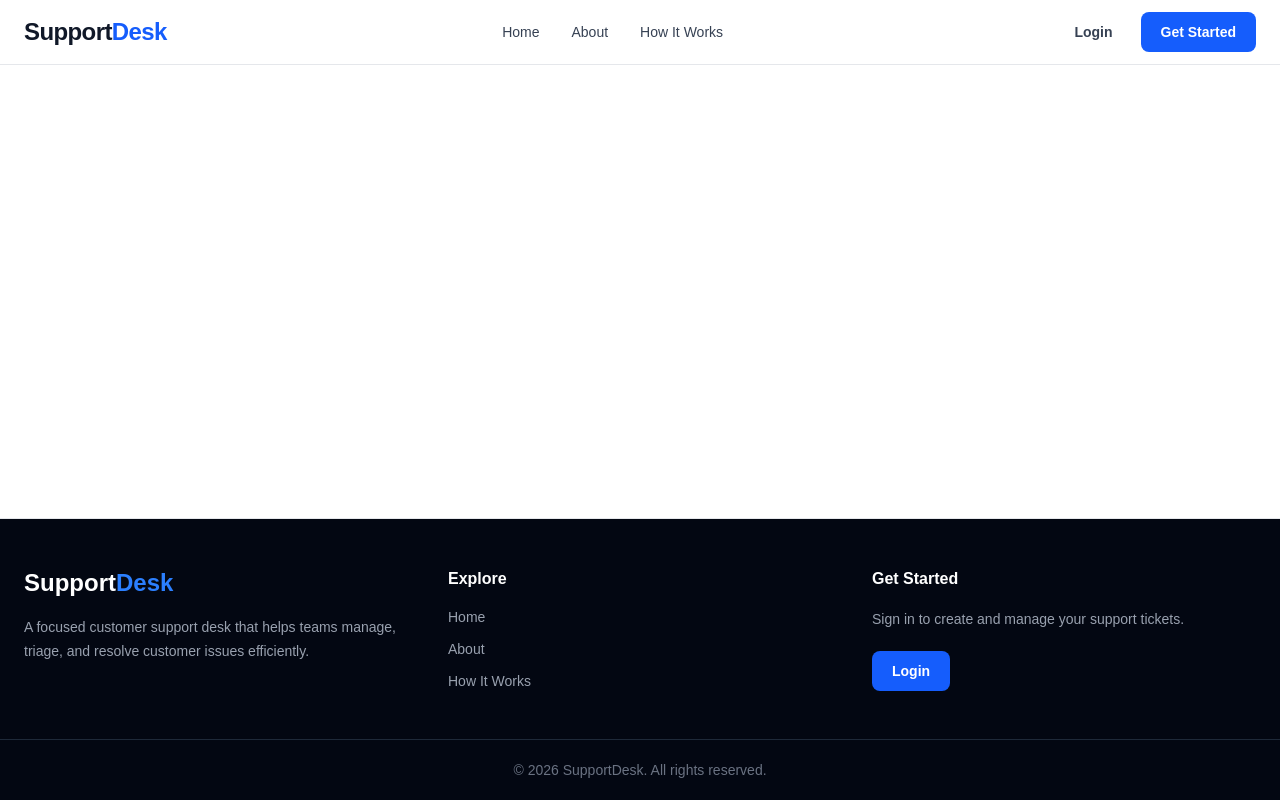
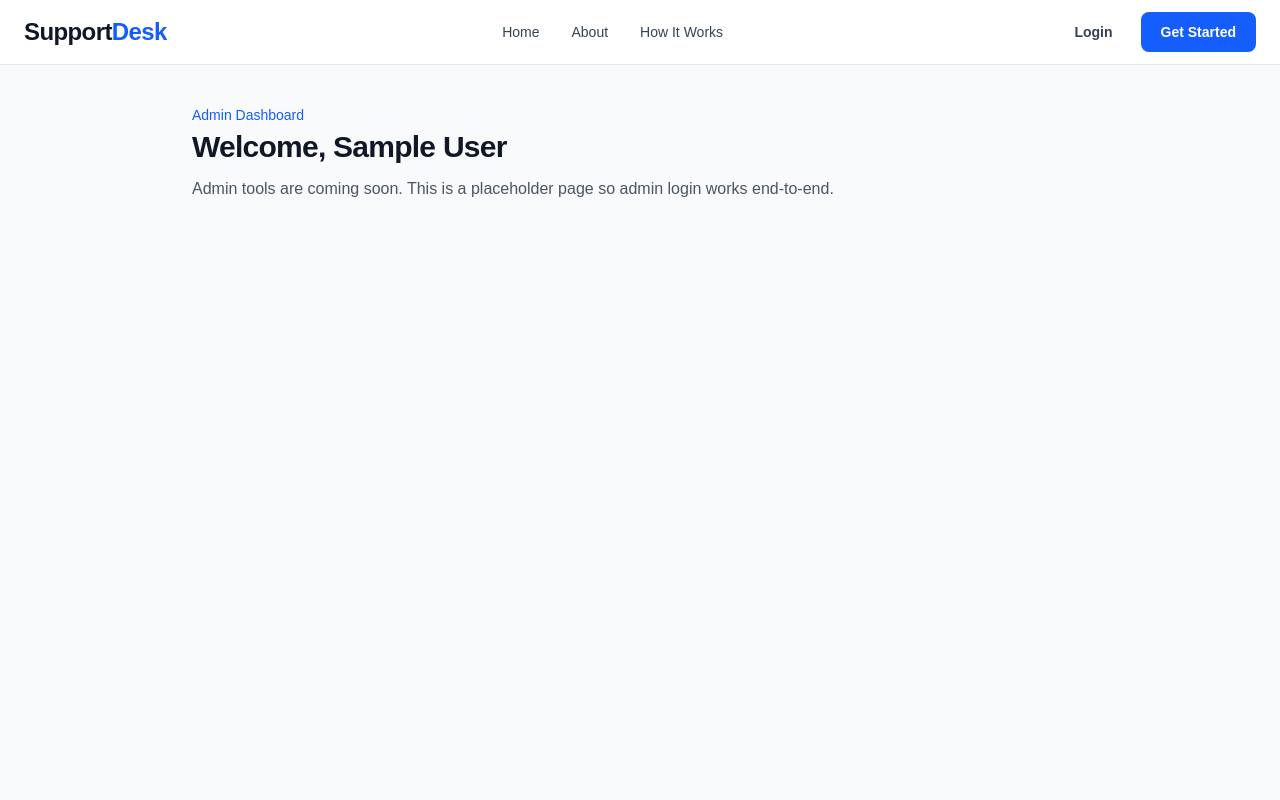
Before and after one commit to dua-muhammad-ibraheem/hack-frontent, a React (Vite) app: page /admin-dashboard in a window 1280 px wide. Shown: the top 800 px of the page. Built offline with nearby package versions, Linux system fonts and the light colour scheme; sample sign-in values are in the browser's storage.

Commit message:
add route protection and worker/admin dashboard routes

```diff
--- a/src/App.jsx
+++ b/src/App.jsx
@@ -1,14 +1,17 @@
-
 import { Routes, Route } from "react-router-dom";
 
 import Navbar from "./components/Navbar";
 import Footer from "./components/Footer";
+import ProtectedRoute from "./components/ProtectedRoute";
 
 import Home from "./pages/Home";
 import Login from "./pages/Login";
 import Signup from "./pages/Signup";
 import CustomerDashboard from "./pages/CustomerDashboard";
+import WorkerDashboard from "./pages/WorkerDashboard";
+import AdminDashboard from "./pages/AdminDashboard";
 import CreateTicket from "./pages/CreateTicket";
+
 const App = () => {
   return (
     <div className="flex min-h-screen flex-col bg-white">
@@ -16,14 +19,48 @@ const App = () => {
 
       <div className="flex-1">
         <Routes>
+          {/* Public */}
           <Route path="/" element={<Home />} />
           <Route path="/login" element={<Login />} />
           <Route path="/signup" element={<Signup />} />
+
+          {/* Customer only */}
           <Route
             path="/customer-dashboard"
-            element={<CustomerDashboard />}
+            element={
+              <ProtectedRoute allowedRoles={["customer"]}>
+                <CustomerDashboard />
+              </ProtectedRoute>
+            }
           />
-          <Route path="/create-ticket" element={<CreateTicket />} />
+          <Route
+            path="/create-ticket"
+            element={
+              <ProtectedRoute allowedRoles={["customer"]}>
+                <CreateTicket />
+              </ProtectedRoute>
+            }
+          />
+
+          {/* Worker only */}
+          <Route
+            path="/worker-dashboard"
+            element={
+              <ProtectedRoute allowedRoles={["worker"]}>
+                <WorkerDashboard />
+              </ProtectedRoute>
+            }
+          />
+
+          {/* Admin only */}
+          <Route
+            path="/admin-dashboard"
+            element={
+              <ProtectedRoute allowedRoles={["admin"]}>
+                <AdminDashboard />
+              </ProtectedRoute>
+            }
+          />
         </Routes>
       </div>
 
--- /dev/null
+++ b/src/components/ProtectedRoute.jsx
@@ -0,0 +1,20 @@
+import { Navigate } from "react-router-dom";
+
+// Wraps a route. Redirects to /login if not authenticated,
+// or to home if the logged-in user's role isn't allowed here.
+const ProtectedRoute = ({ children, allowedRoles }) => {
+  const token = localStorage.getItem("token");
+  const user = JSON.parse(localStorage.getItem("user") || "{}");
+
+  if (!token) {
+    return <Navigate to="/login" replace />;
+  }
+
+  if (allowedRoles && !allowedRoles.includes(user.role)) {
+    return <Navigate to="/" replace />;
+  }
+
+  return children;
+};
+
+export default ProtectedRoute;
--- /dev/null
+++ b/src/pages/AdminDashboard.jsx
@@ -0,0 +1,22 @@
+const AdminDashboard = () => {
+  const user = JSON.parse(localStorage.getItem("user") || "{}");
+
+  return (
+    <main className="min-h-screen bg-gray-50 px-6 py-10">
+      <div className="mx-auto max-w-4xl">
+        <p className="text-sm font-medium text-blue-600">Admin Dashboard</p>
+
+        <h1 className="mt-1 text-3xl font-bold tracking-tight text-gray-900">
+          Welcome, {user.name || "Admin"}
+        </h1>
+
+        <p className="mt-3 text-gray-600">
+          Admin tools are coming soon. This is a placeholder page so admin
+          login works end-to-end.
+        </p>
+      </div>
+    </main>
+  );
+};
+
+export default AdminDashboard;
```
